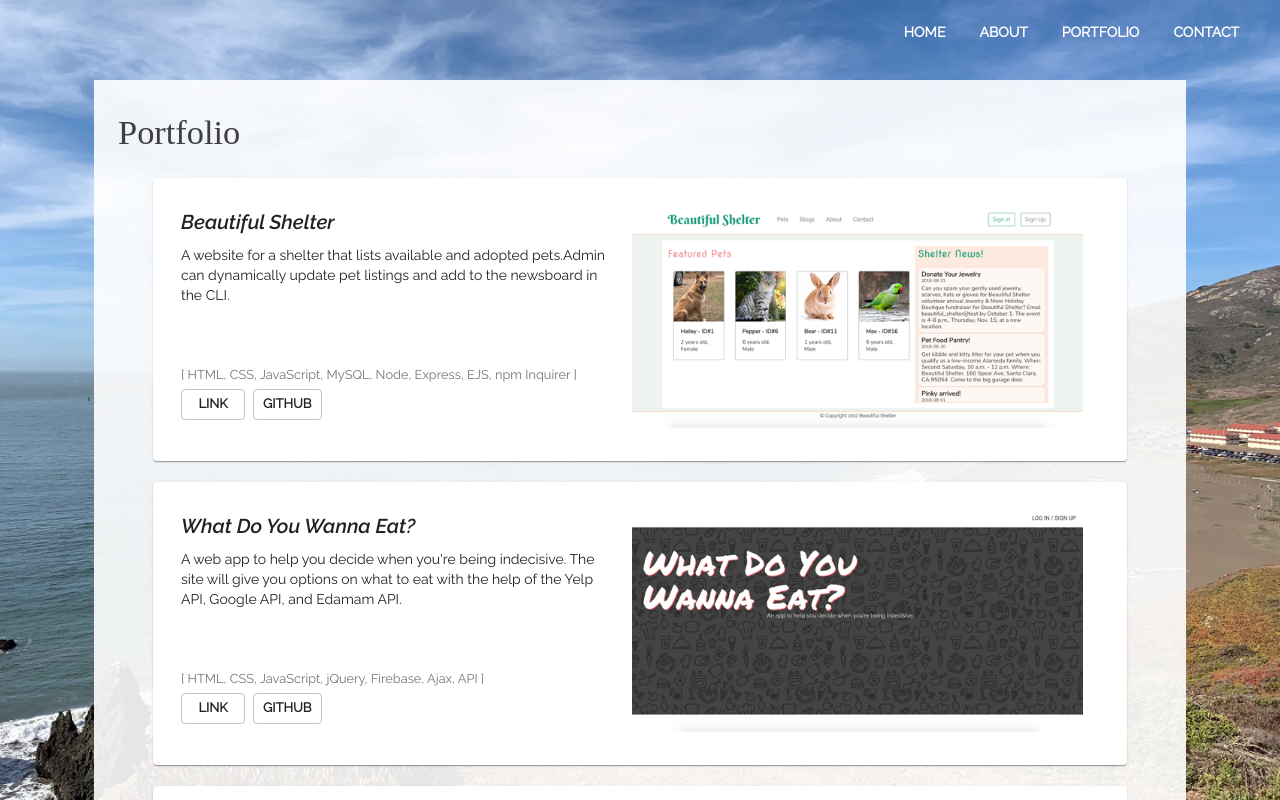
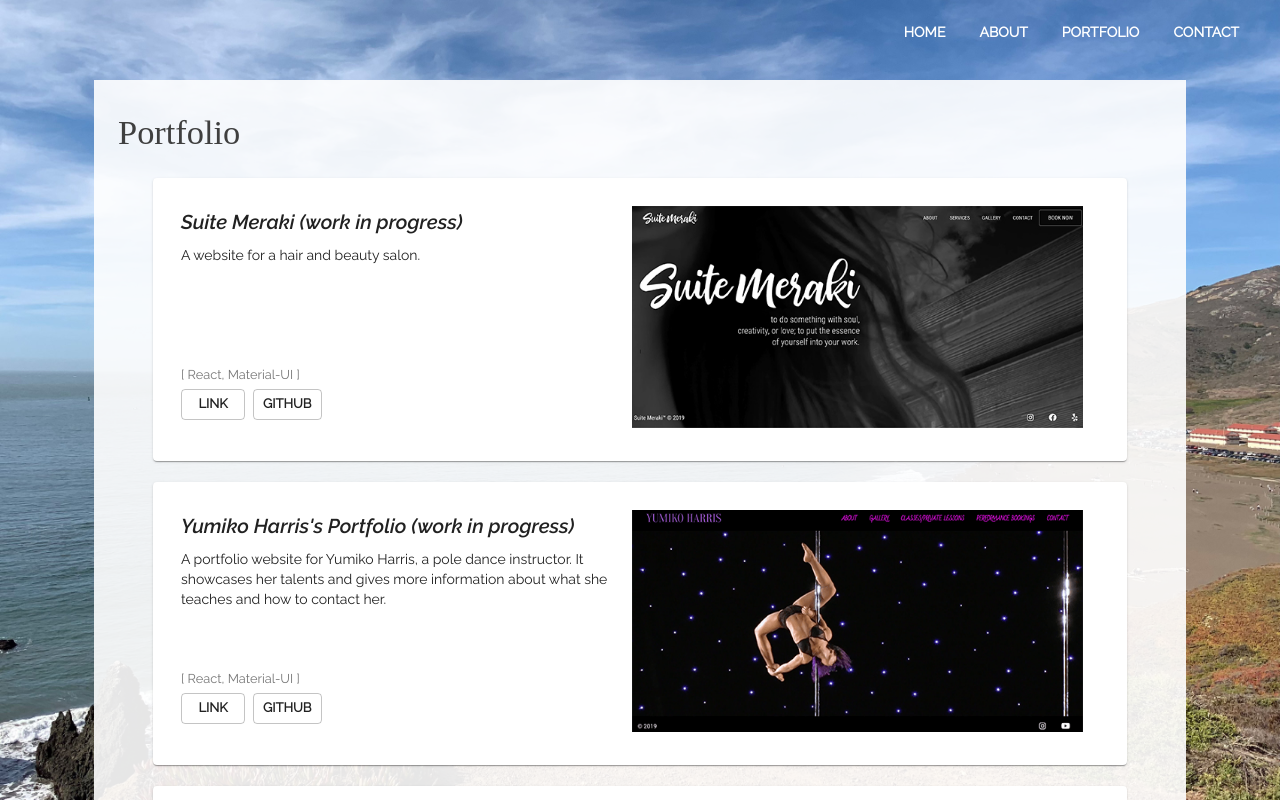
Before and after one commit to sarahg813/my-portfolio, a React (Create React App) app in the folder sarahg-site/: page /portfolio in a window 1280 px wide. Shown: the top 800 px of the page. Built offline with nearby package versions, Linux system fonts and the light colour scheme; a web font is replaced by a local one.

Commit message:
added a project to portfolio

```diff
--- a/sarahg-site/src/components/portfolioData.js
+++ b/sarahg-site/src/components/portfolioData.js
@@ -1,4 +1,23 @@
 const portfolioData = [
+  {
+    project: "Suite Meraki (work in progress)",
+    description: "A website for a hair and beauty salon.",
+    languages: "[ React, Material-UI ]",
+    link: "https://suite-meraki.herokuapp.com/",
+    github: "https://github.com/sarahg813/suite-meraki-site",
+    img: "/images/suitemeraki.jpg",
+    title: "Suite Meraki's website screenshot"
+  },
+  {
+    project: "Yumiko Harris's Portfolio (work in progress)",
+    description:
+      "A portfolio website for Yumiko Harris, a pole dance instructor. It showcases her talents and gives more information about what she teaches and how to contact her.",
+    languages: "[ React, Material-UI ]",
+    link: "https://yumiko-harris.herokuapp.com/",
+    github: "https://github.com/sarahg813/yumi-site",
+    img: "/images/yumikoharris.png",
+    title: "Yumiko Harris' Portfolio website screenshot"
+  },
   {
     project: "Beautiful Shelter",
     description:
```
Also changed, not shown: sarahg-site/public/images/suitemeraki.jpg (added), sarahg-site/public/images/yumikoharris.png (added).
